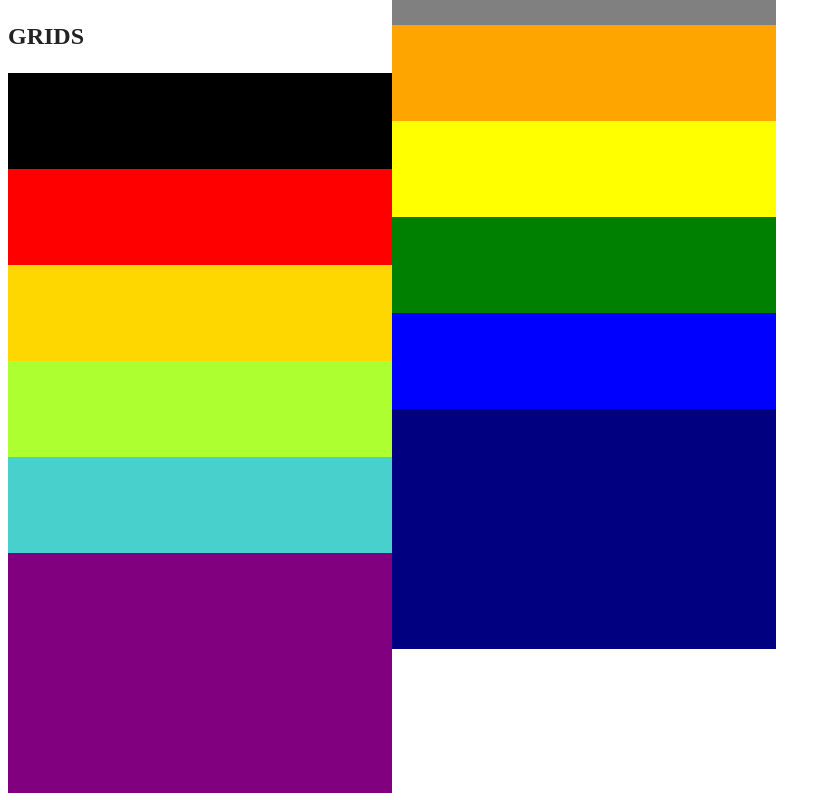
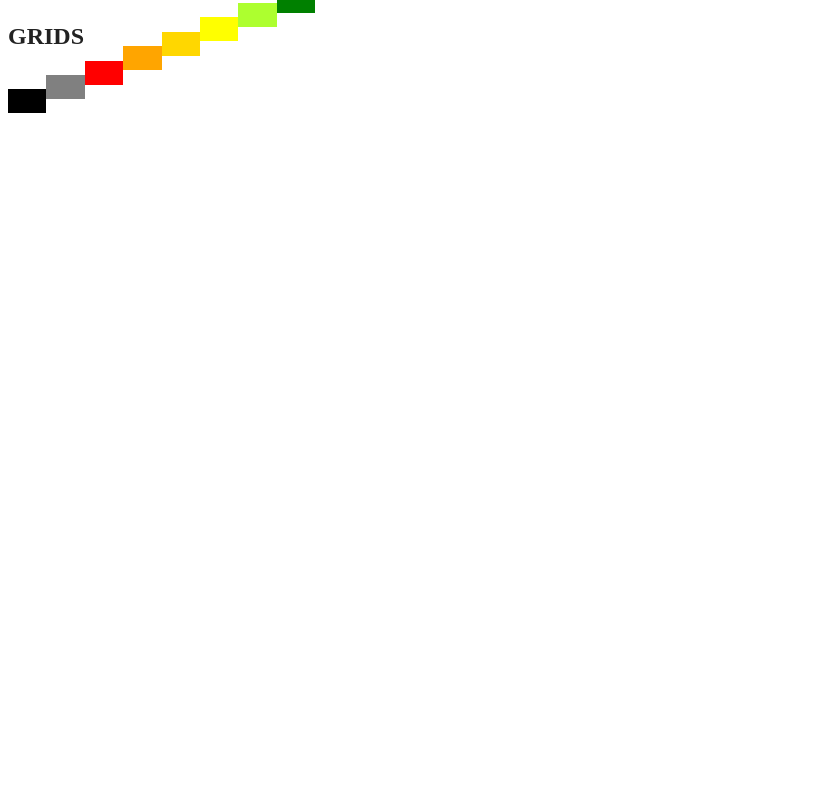
Before and after one commit to jeremyrist/jeremyrist.github.io, a website: page src/grid.html in a window 1280 px wide. Shown: the whole page, without its empty margins (0-831 px from the left). Drawn offline with nearby package versions, Linux system fonts and the light colour scheme; files that its build step writes are made by us from their sources.

Commit message:
lateral view for columns

```diff
--- a/src/scss/_grid.scss
+++ b/src/scss/_grid.scss
@@ -1,79 +1,89 @@
 
 .grids {
   display: inline-block;
-  float: left;
+  text-align: center;
 }
 
 
 .col-1 {
   background-color: black;
-  height: 30vh;
-  width: 30vw;
+  height: 3vh;
+  width: 3vw;
 }
 .col-2 {
   background-color: gray;
-  height: 30vh;
-  width: 30vw;
-  margin-left: 30vw;
-  margin-top: -30vw;
+  height: 3vh;
+  width: 3vw;
+  margin-left: 3vw;
+  margin-top: -3vw;
 }
 .col-3 {
   background-color: red;
-  height: 30vh;
-  width: 30vw;
+  height: 3vh;
+  width: 3vw;
+  margin-left: 6vw;
+  margin-top: -3vw;
 }
 .col-4 {
   background-color: orange;
-  height: 30vh;
-  width: 30vw;
-  margin-left: 30vw;
-  margin-top: -30vw;
+  height: 3vh;
+  width: 3vw;
+  margin-left: 9vw;
+  margin-top: -3vw;
 }
 .col-5 {
   background-color: Gold;
-  height: 30vh;
-  width: 30vw;
+  height: 3vh;
+  width: 3vw;
+  margin-left: 12vw;
+  margin-top: -3vw;
 }
 .col-6 {
   background-color: yellow;
-  height: 30vh;
-  width: 30vw;
-  margin-left: 30vw;
-  margin-top: -30vw;
+  height: 3vh;
+  width: 3vw;
+  margin-left: 15vw;
+  margin-top: -3vw;
 }
 .col-7 {
   background-color: GreenYellow;
-  height: 30vh;
-  width: 30vw;
+  height: 3vh;
+  width: 3vw;
+  margin-left: 18vw;
+  margin-top: -3vw;
 }
 .col-8 {
   background-color: green;
-  height: 30vh;
-  width: 30vw;
-  margin-left: 30vw;
-  margin-top: -30vw;
+  height: 3vh;
+  width: 3vw;
+  margin-left: 21vw;
+  margin-top: -3vw;
 }
 .col-9 {
   background-color: MediumTurquoise;
-  height: 30vh;
-  width: 30vw;
+  height: 3vh;
+  width: 3vw;
+  margin-left: 24vw;
+  margin-top: -3vw;
 }
 .col-10 {
   background-color: blue;
-  height: 30vh;
-  width: 30vw;
-  margin-left: 30vw;
-  margin-top: -30vw;
+  height: 3vh;
+  width: 3vw;
+  margin-left: 27vw;
+  margin-top: -3vw;
 }
 .col-11 {
   background-color: purple;
-  height: 30vh;
-  width: 30vw;
+  height: 3vh;
+  width: 3vw;
+  margin-left: 30vw;
+  margin-top: -3vw;
 }
 .col-12 {
   background-color: navy;
-  height: 30vh;
-  width: 30vw;
-  margin-left: 30vw;
-  margin-top: -30vw;
+  height: 3vh;
+  width: 3vw;
+  margin-left: 33vw;
+  margin-top: -3vw;
 }
```
